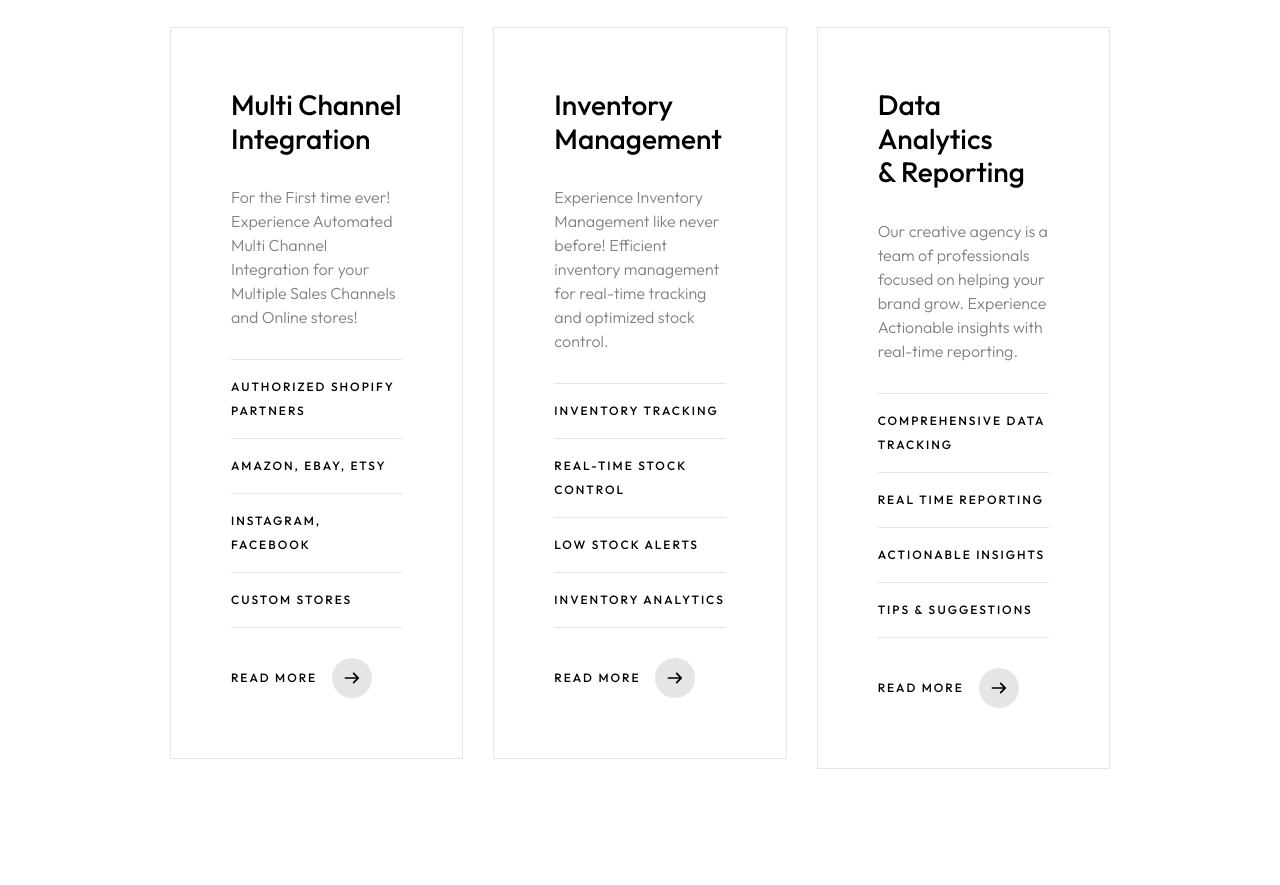
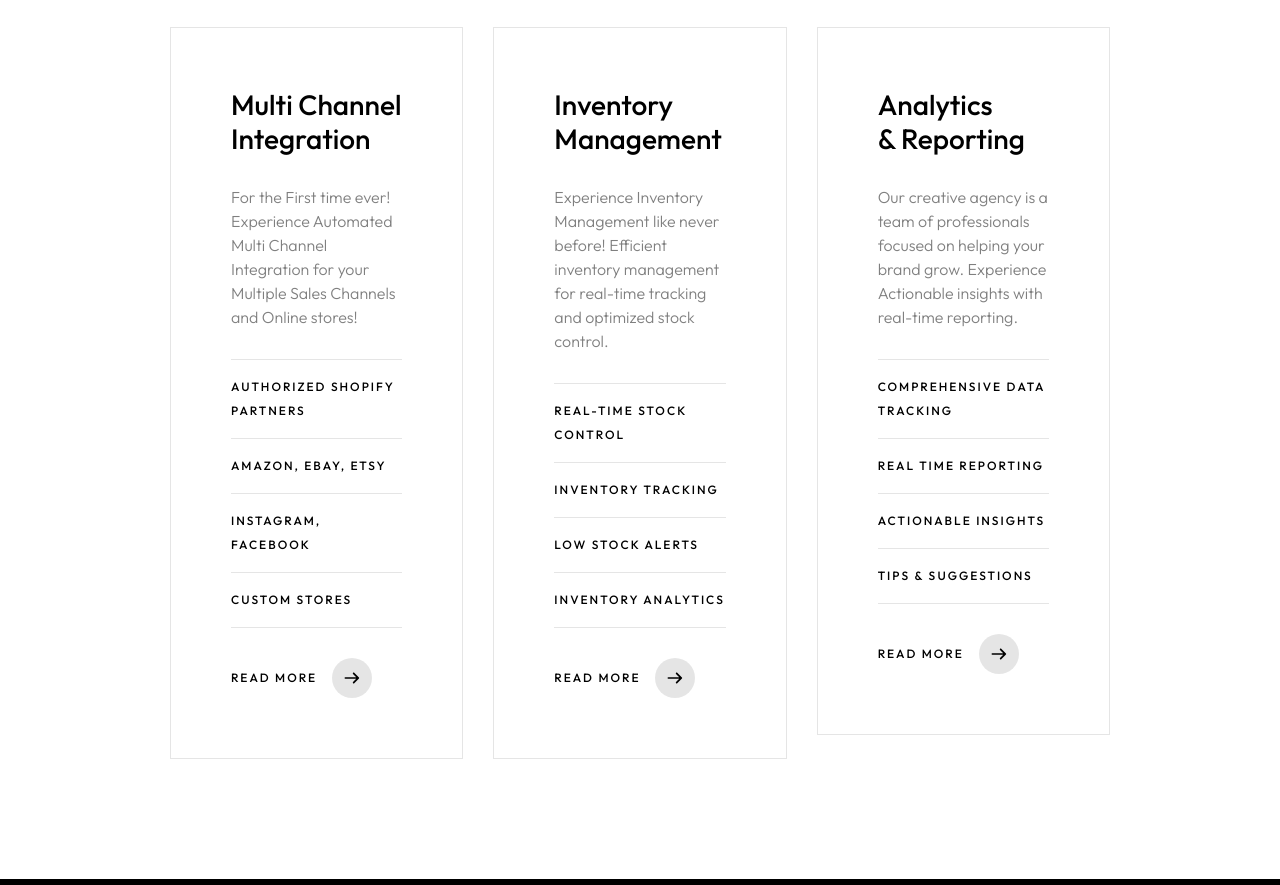
Before and after one commit to Starboylmao/RETAILEASEUKTRIAL10, a plain HTML site: page service.html in a window 1280 px wide. Shown: the part 1912-2797 px from the top of the page. Drawn offline with Linux system fonts and the light colour scheme.

Commit message:
Update service.html

```diff
--- a/service.html
+++ b/service.html
@@ -358,8 +358,8 @@
                                     <h4 class="mil-up mil-mb-30">Inventory Management <br></h4>
                                     <p class="mil-descr mil-up mil-mb-30">Experience Inventory Management like never before! Efficient inventory management for real-time tracking and optimized stock control.</p>
                                     <ul class="mil-service-list mil-dark mil-mb-30">
+                                        <li class="mil-up">Real-time Stock Control</li>
                                         <li class="mil-up">Inventory Tracking</li>
-                                        <li class="mil-up">Real-time Stock Control</li>
                                         <li class="mil-up">Low Stock Alerts</li>
                                         <li class="mil-up">Inventory Analytics</li>
                                     </ul>
@@ -372,7 +372,7 @@
                             <div class="col-lg-4">
 
                                 <a href="service.html" class="mil-service-card-lg mil-other-card mil-more mil-mb-30">
-                                    <h4 class="mil-up mil-mb-30">Data Analytics <br>& Reporting</h4>
+                                    <h4 class="mil-up mil-mb-30">Analytics <br>& Reporting</h4>
                                     <p class="mil-descr mil-up mil-mb-30">Our creative agency is a team of professionals focused on helping your brand grow. Experience Actionable insights with real-time reporting.</p>
                                     <ul class="mil-service-list mil-dark mil-mb-30">
                                         <li class="mil-up">Comprehensive Data tracking</li>
```
